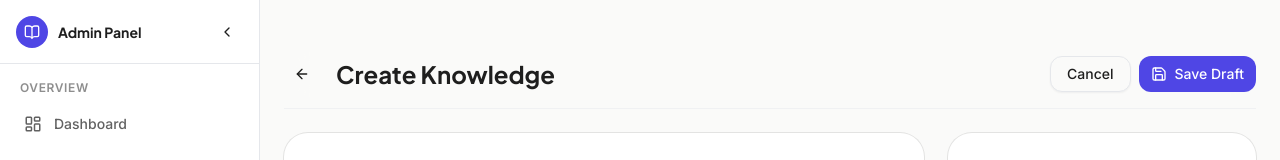
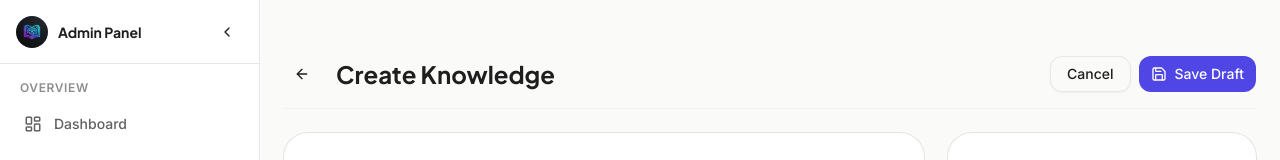
Before and after one commit to Aviral979/personal-libraray-, a Next.js app: page /admin/knowledge/create in a window 1280 px wide. Shown: the top 160 px of the page. Built offline with nearby package versions, Linux system fonts and the light colour scheme; no server answers; the database is empty; sample sign-in values are in the browser's storage.

Commit message:
Add custom logo to admin sidebar

```diff
--- a/src/app/admin/layout.tsx
+++ b/src/app/admin/layout.tsx
@@ -1,6 +1,7 @@
 "use client";
 
 import Link from "next/link";
+import Image from "next/image";
 import { usePathname, useRouter } from "next/navigation";
 import { useState, useEffect } from "react";
 import { SessionProvider, useSession, signOut } from "next-auth/react";
@@ -82,8 +83,8 @@ function SidebarContent({
               exit={{ opacity: 0 }}
               className="flex items-center gap-2.5"
             >
-              <div className="flex items-center justify-center w-8 h-8 rounded-lg bg-sidebar-primary text-sidebar-primary-foreground">
-                <BookOpen className="h-4 w-4" />
+              <div className="relative flex items-center justify-center w-8 h-8 rounded-lg overflow-hidden">
+                <Image src="/images/logo.png" alt="Logo" fill className="object-contain" />
               </div>
               <span className="font-heading text-sm font-bold">
                 Admin Panel
```
